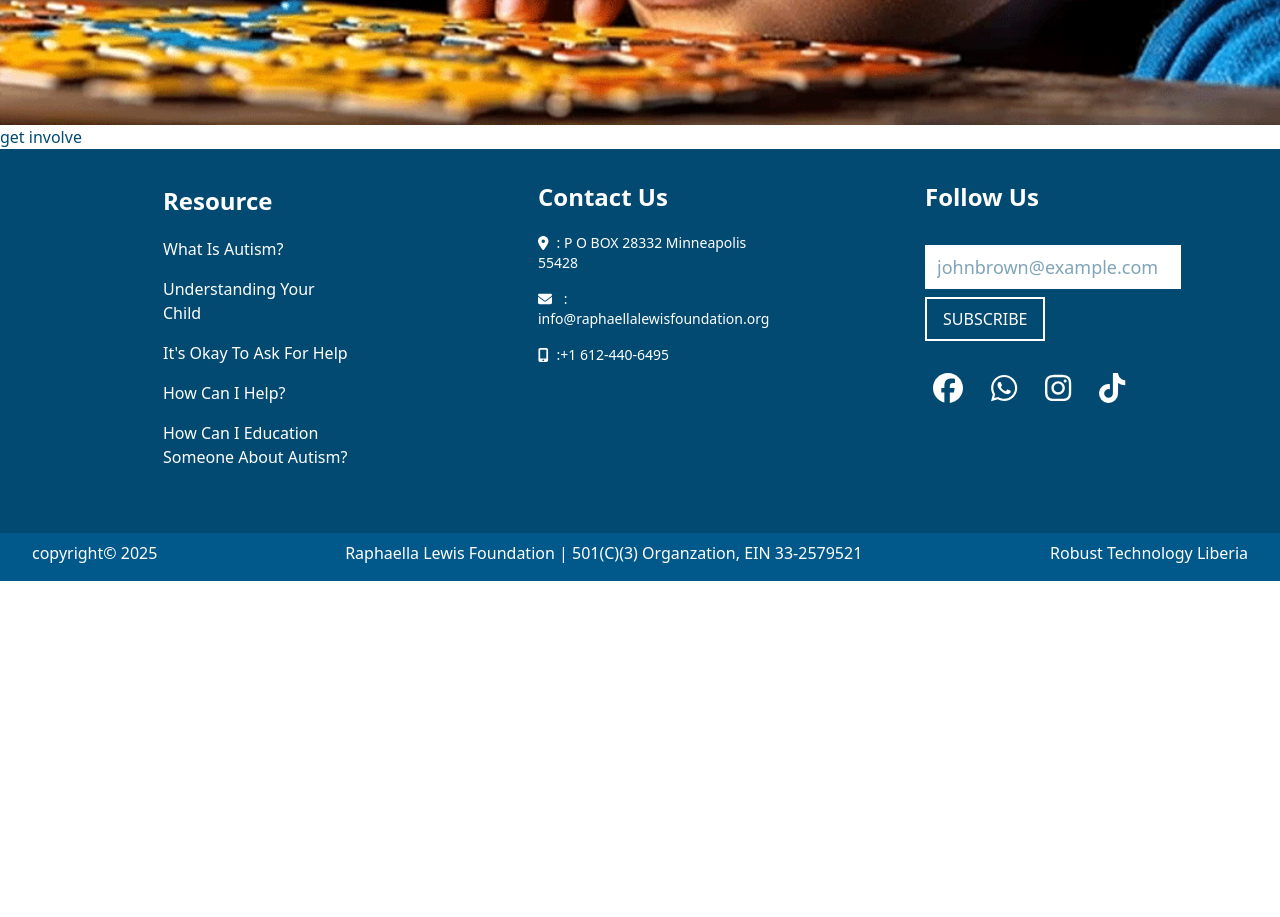
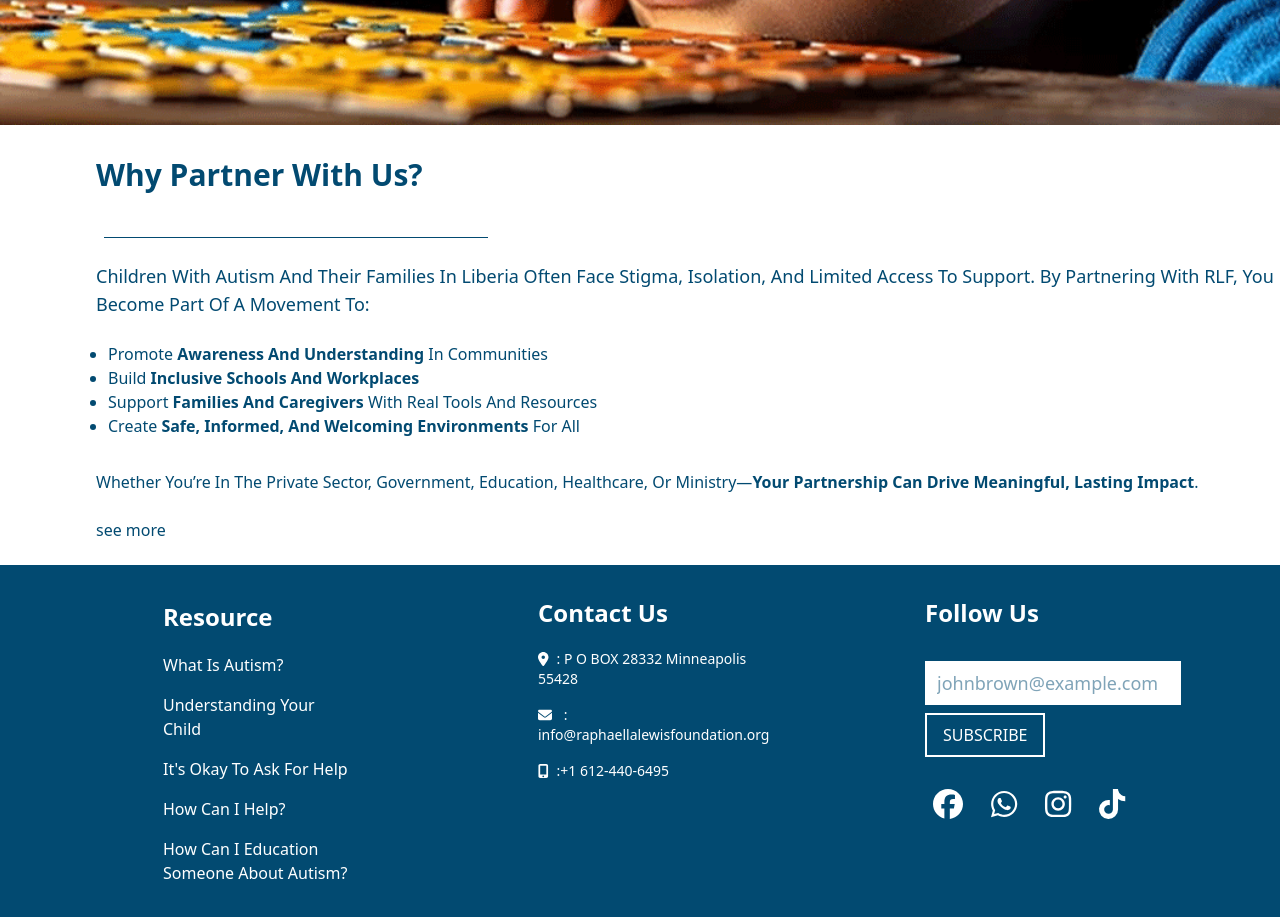
Before and after one commit to astainy1/Raphaella, a React (Vite) app: page /Raphaella/involve in a window 1280 px wide. Shown: the part 800-1717 px from the top of the page. Before the commit the page ends 1381 px from the top, so only its background shows below. Built offline with nearby package versions, Linux system fonts and the light colour scheme.

Commit message:
get involved page

```diff
--- a/src/pages/get_involved.jsx
+++ b/src/pages/get_involved.jsx
@@ -8,10 +8,29 @@ class GetInvolve extends React.Component{
 
 			<>
 
-			<h1 className = "text-sky-900">
-				get involve
+			<div className="ml-5 md:ml-24 bg-white mb-14 h-auto md:mb-14 md:h-96">
+				<h1 className = "pt-8 md:pb-5 md:pt-8 text-sky-900 text-3xl capitalize font-bold font-sans">
+				why partner with us?
+
 			</h1>
+			<br/>
+			<hr className="mx-2 w-auto md:w-96 border-sky-900"/>
+			<br/>
+			<p className="text-lg text-sky-900 font-sans font-normal capitalize">
+				Children with autism and their families in Liberia often face stigma, isolation, and limited access to support. By partnering with RLF, you become part of a movement to:
+			</p>
 
+			<ul className="text-sky-900 font-sans font-normal capitalize p-3 list-disc mt-3">
+				<li>Promote <b>awareness and understanding</b> in communities</li>
+				<li>Build <b>inclusive schools and workplaces</b>
+				 </li>
+				 <li>Support <b>families and caregivers</b> with real tools and resources</li>
+				 <li>Create <b>safe, informed, and welcoming environments</b> for all</li>
+			</ul>
+			<p className="pt-5 font-sans font-normal capitalize text-sky-900">Whether you’re in the private sector, government, education, healthcare, or ministry—<b>your partnership can drive meaningful, lasting impact</b>.</p>
+			<br/>
+			<a className="text-sky-900 font-sans font-normal lowercase hover:underline" href="#">see more</a>
+			</div>
 			</>
 
 			)
```
